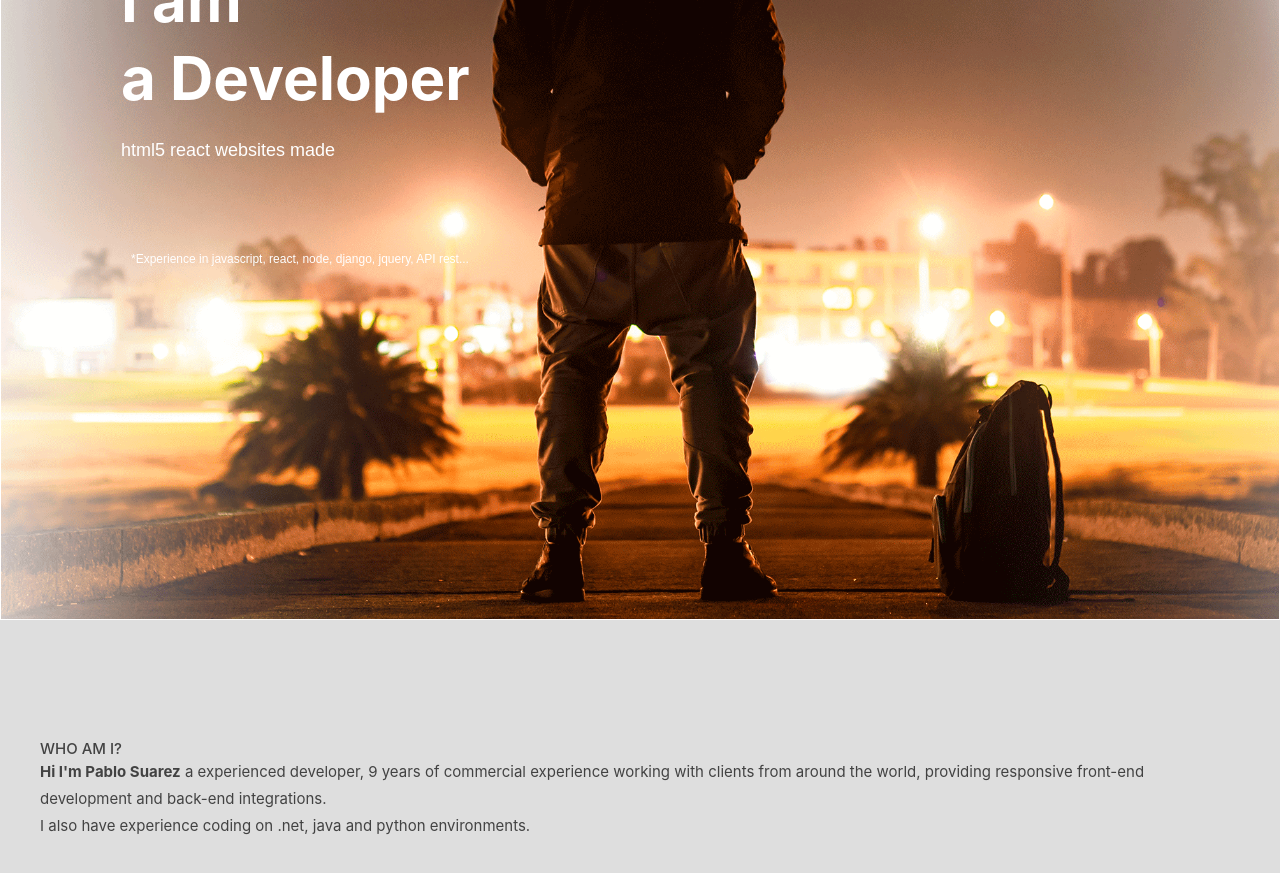
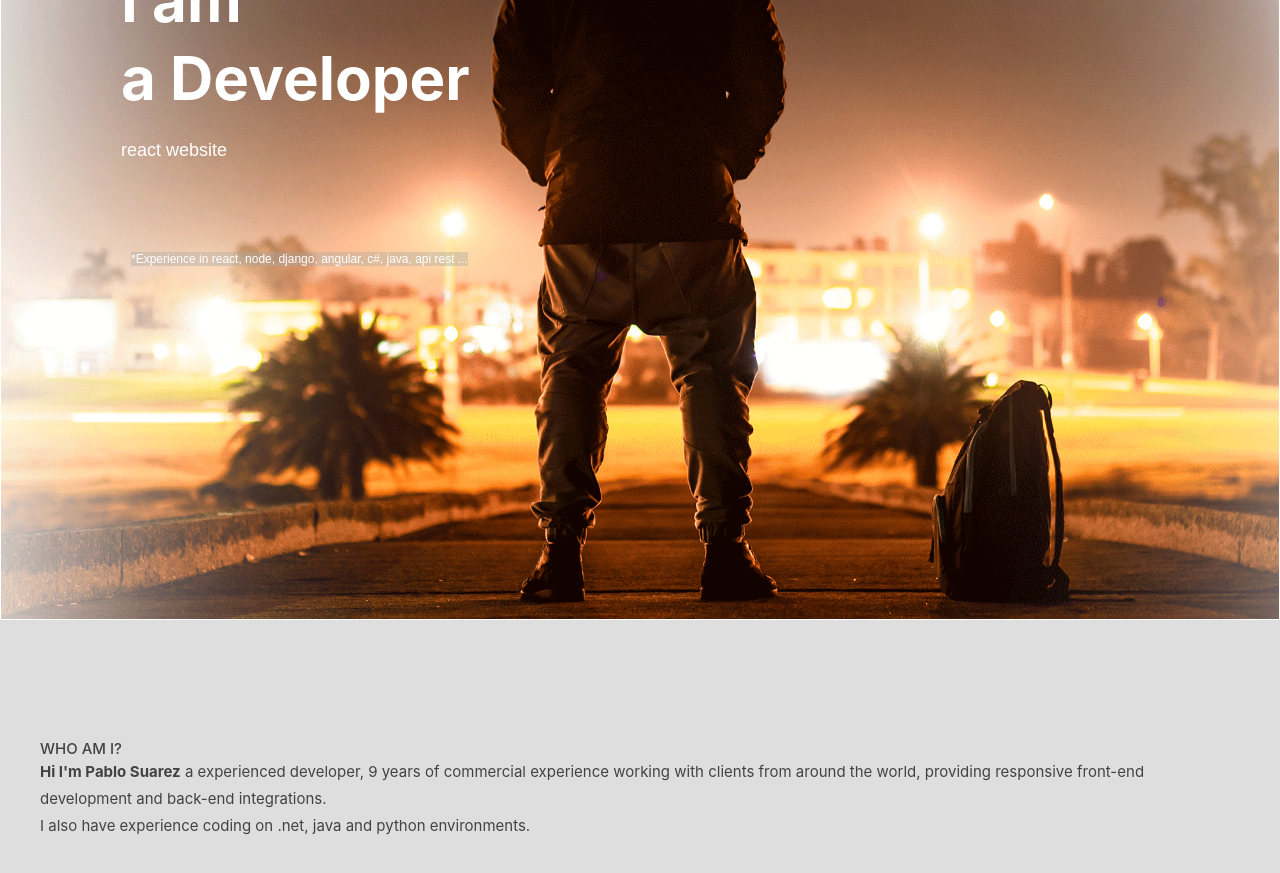
Before and after one commit to PabloSuarez/my-website.io, a React (Create React App) app: page / in a window 1280 px wide. Shown: the part 820-1693 px from the top of the page. Built offline with nearby package versions, Linux system fonts and the light colour scheme.

Commit message:
update image wall 2

```diff
--- a/src/components/HiContent.js
+++ b/src/components/HiContent.js
@@ -14,10 +14,10 @@ class HiContent extends Component {
             </div>
 
             <h2 className="HiContent__text-subtitle">
-              html5 react websites made
+              react website
             </h2>
 
-            <span className="HiContent__text-extra">*Experience in javascript, react, node, django, jquery, API rest...</span>
+            <span className="HiContent__text-extra">*Experience in react, node, django, angular, c#, java, api rest ...</span>
         </div>
       </div>
     );
--- a/src/components/styles/HiContent.css
+++ b/src/components/styles/HiContent.css
@@ -31,6 +31,7 @@
 }
 
 .HiContent__text-extra {
+  background-color: rgba(170, 167, 164, .4);
   font-family: quicksand, Arial, sans-serif;
   font-size: 12px;
   font-weight: 400;
```
